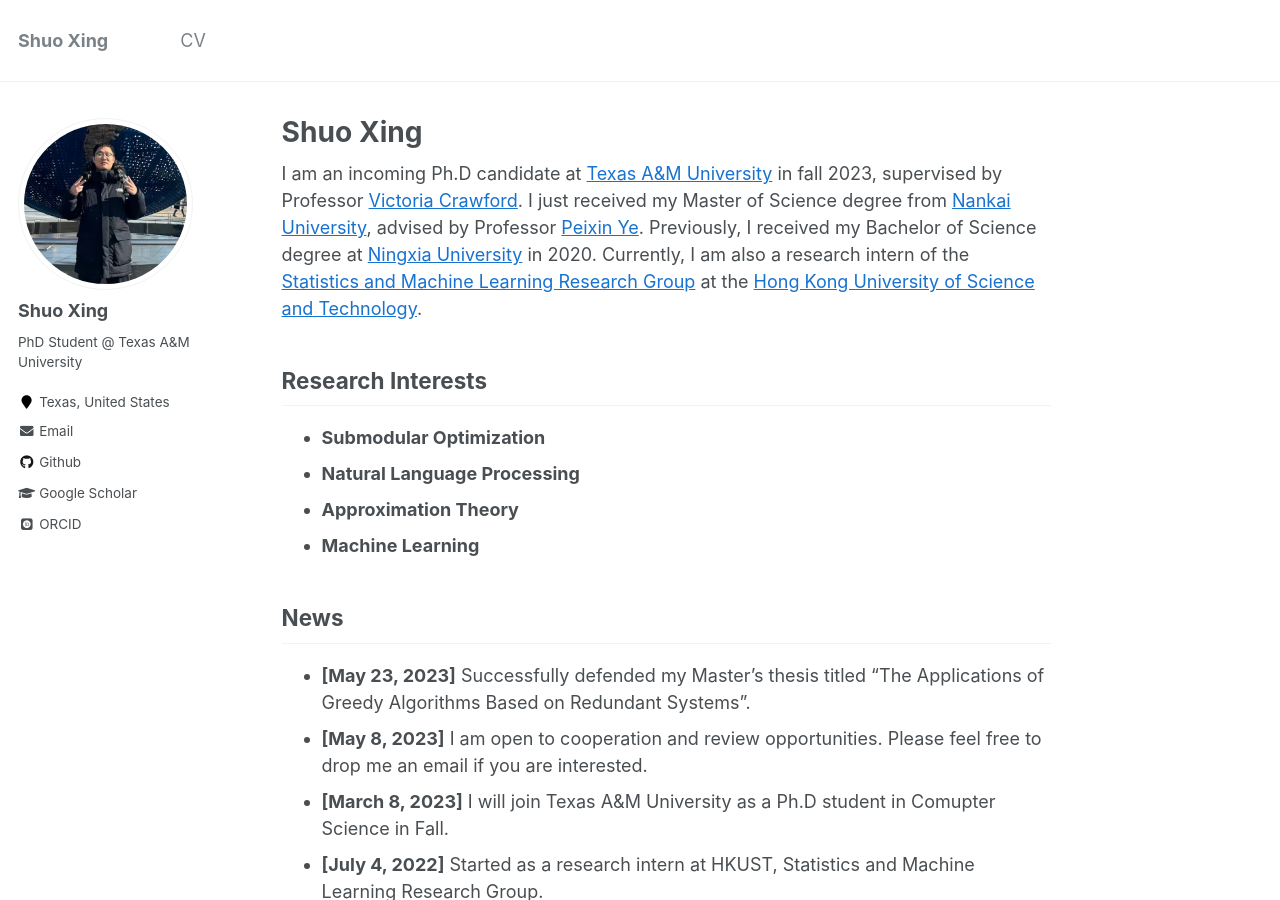
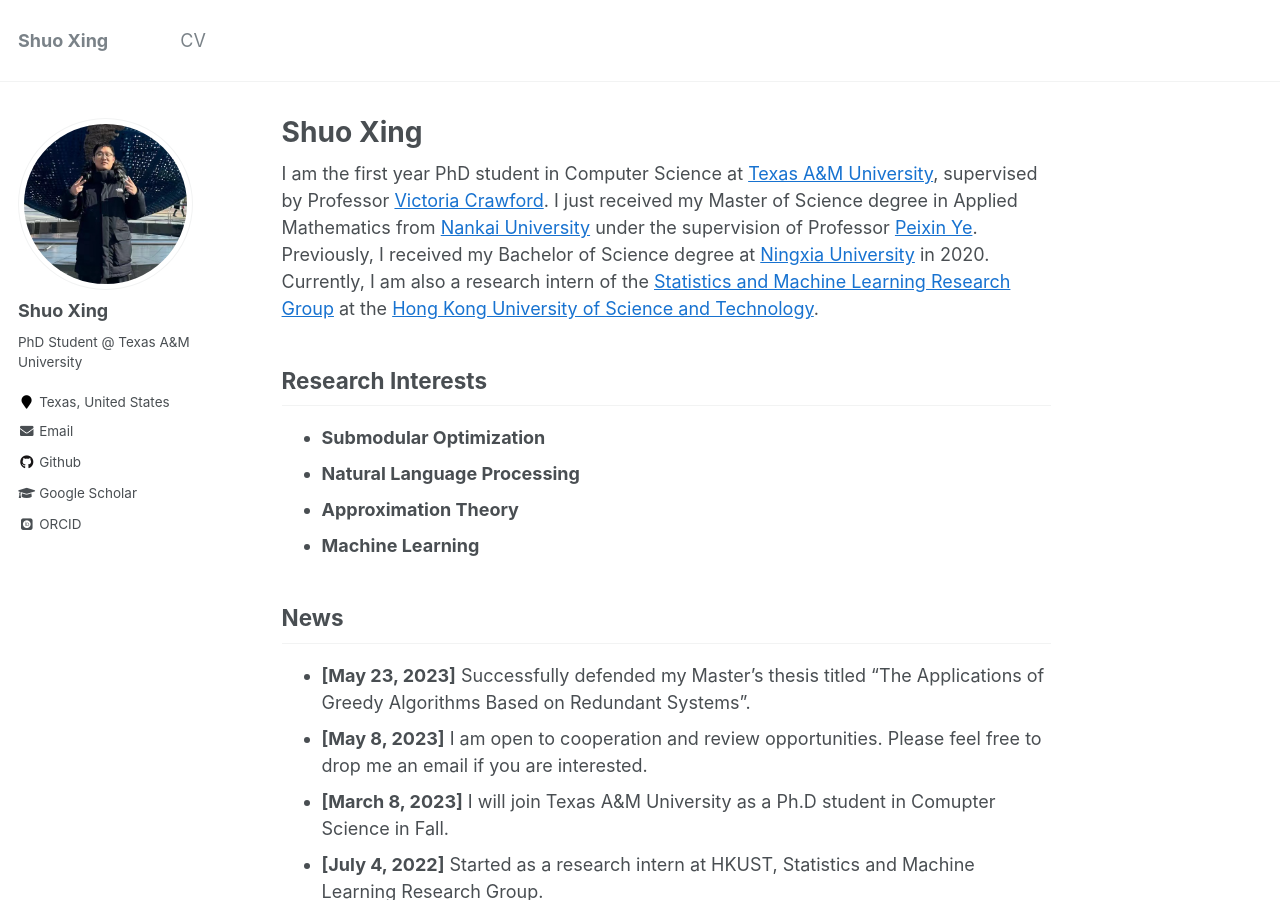
Before and after one commit to ShuoXing98/shuoxing98.github.io, a Jekyll site: the page built from _pages/about.md, in a window 1280 px wide and 900 px high. Built offline with Jekyll 4.4.1, drawn with Linux system fonts in a browser that asks for light colours; some web fonts are replaced; formulas are drawn with MathJax 3; comment, search, counter and statistics services are not loaded.

Commit message:
Update about.md

```diff
--- a/_pages/about.md
+++ b/_pages/about.md
@@ -7,7 +7,7 @@
   - /about/
   - /about.html
 ---
-I am an incoming Ph.D candidate at [Texas A&M University](https://www.tamu.edu/) in fall 2023, supervised by Professor [Victoria Crawford](https://engineering.tamu.edu/cse/profiles/crawford-victoria.html). I just received my Master of Science degree from [Nankai University](https://www.nankai.edu.cn/), advised by Professor [Peixin Ye](http://en.math.nankai.edu.cn/2015/1112/c4059a32170/page.htm). Previously, I received my Bachelor of Science degree at [Ningxia University](http://www.nxu.edu.cn/) in 2020. Currently, I am also a research intern of the [Statistics and Machine Learning Research Group](https://statml.hkust.edu.hk/) at the [Hong Kong University of Science and Technology](https://hkust.edu.hk/).
+I am the first year PhD student in Computer Science at [Texas A&M University](https://www.tamu.edu/), supervised by Professor [Victoria Crawford](https://engineering.tamu.edu/cse/profiles/crawford-victoria.html). I just received my Master of Science degree in Applied Mathematics from [Nankai University](https://www.nankai.edu.cn/) under the supervision of Professor [Peixin Ye](http://en.math.nankai.edu.cn/2015/1112/c4059a32170/page.htm). Previously, I received my Bachelor of Science degree at [Ningxia University](http://www.nxu.edu.cn/) in 2020. Currently, I am also a research intern of the [Statistics and Machine Learning Research Group](https://statml.hkust.edu.hk/) at the [Hong Kong University of Science and Technology](https://hkust.edu.hk/).
 
 <!-- I am open to research interns, cooperation and review opportunities. Please feel free to drop me an email if you are interested.
 {: .notice--info} -->
```
